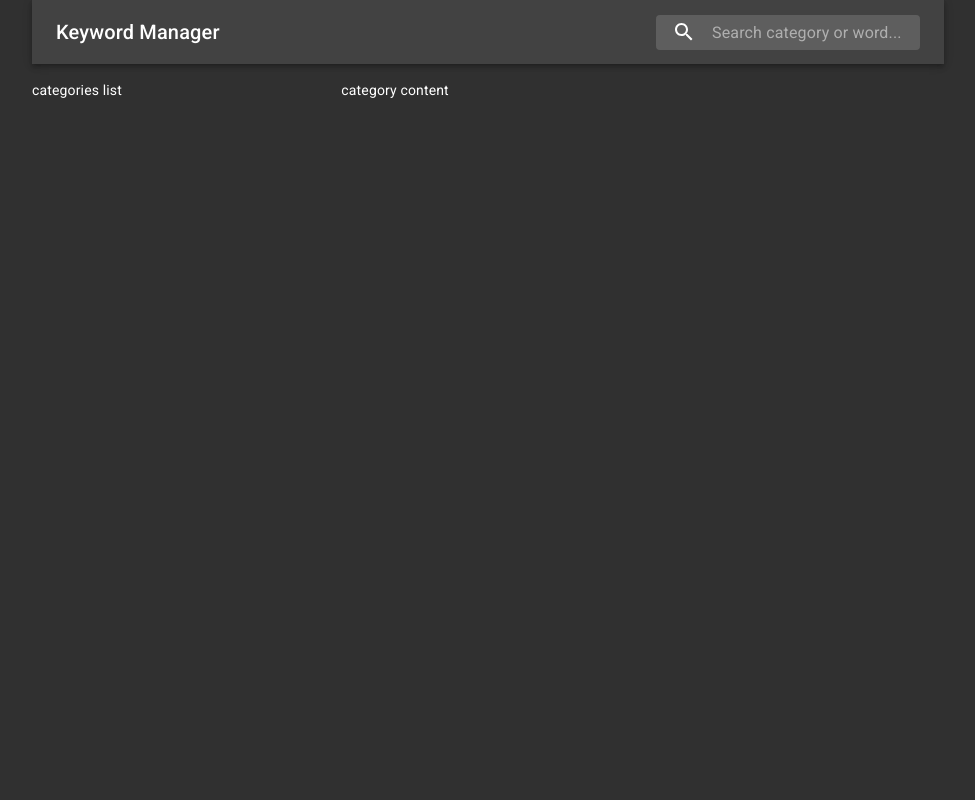
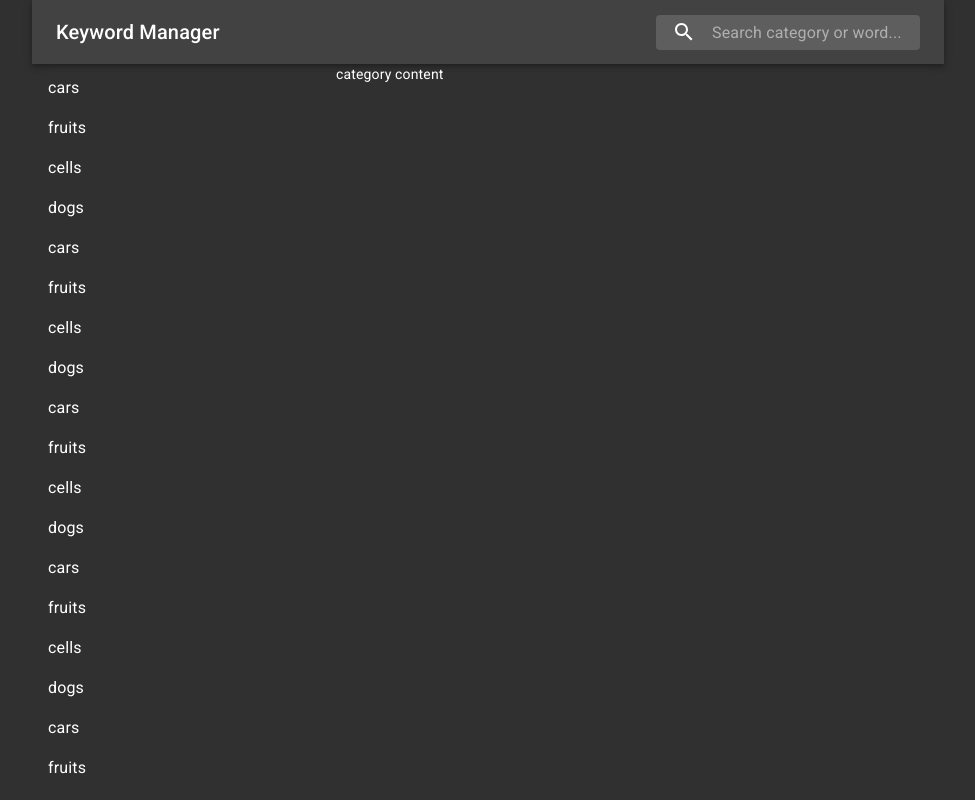
Before and after one commit to andrewMuntyan/simple-gq, a React (Create React App) app in the folder frontend/: page / in a window 1280 px wide. Shown: the whole page, without its empty margins (152-1127 px from the left). Built offline with nearby package versions, Linux system fonts and the light colour scheme.

Commit message:
F - CategoriesList component added

```diff
--- a/frontend/package.json
+++ b/frontend/package.json
@@ -12,6 +12,7 @@
     "apollo-link-http": "^1.5.15",
     "graphql": "^14.4.2",
     "graphql-tag": "^2.10.1",
+    "prop-types": "^15.7.2",
     "react": "^16.9.0",
     "react-dom": "^16.9.0",
     "react-scripts": "3.1.1",
--- a/frontend/src/components/App/App.js
+++ b/frontend/src/components/App/App.js
@@ -10,6 +10,7 @@ import Grid from '@material-ui/core/Grid';
 import { withApollo } from '../withApollo';
 import theme from './theme';
 import { AppBar } from '../AppBar';
+import { CategoriesList } from '../CategoriesList';
 
 // import { useQuery } from '@apollo/react-hooks';
 // import gql from 'graphql-tag';
@@ -23,10 +24,18 @@ import { AppBar } from '../AppBar';
 //   }
 // `;
 
+// TODO: move to constants maybe )
+const headerHeight = 64;
 // eslint-disable-next-line no-unused-vars
 const useStyles = makeStyles(currentTheme => ({
   root: {
     flexGrow: 1
+  },
+  headContainer: {
+    height: headerHeight
+  },
+  bodyContainer: {
+    height: `calc(100vh - ${headerHeight}px)`
   }
 }));
 
@@ -40,15 +49,15 @@ function App() {
       <CssBaseline />
       <Container maxWidth="md">
         <Box>
-          <Grid container className={classes.root} spacing={2}>
-            <Grid item xs={12} sm={12}>
+          <Grid container className={classes.root} spacing={0}>
+            <Grid item xs={12} className={classes.headContainer}>
               <AppBar />
             </Grid>
-            <Grid item xs={12} sm={4}>
-              categories list
-              {/* <CategoriesList /> */}
+
+            <Grid item xs={4} className={classes.bodyContainer}>
+              <CategoriesList />
             </Grid>
-            <Grid item xs={12} sm={8}>
+            <Grid item xs={8} className={classes.bodyContainer}>
               category content
               {/* <CategoryContent /> */}
             </Grid>
--- a/frontend/src/components/AppBar/AppBar.js
+++ b/frontend/src/components/AppBar/AppBar.js
@@ -1,3 +1,5 @@
+// somehow es-lint complains on import Icon from '@material-ui/icons/Icon'
+/* eslint-disable import/no-extraneous-dependencies */
 import React from 'react';
 import AppBar from '@material-ui/core/AppBar';
 import Toolbar from '@material-ui/core/Toolbar';
@@ -5,7 +7,7 @@ import Toolbar from '@material-ui/core/Toolbar';
 import Typography from '@material-ui/core/Typography';
 import InputBase from '@material-ui/core/InputBase';
 import { fade, makeStyles } from '@material-ui/core/styles';
-import MenuIcon from '@material-ui/icons/Menu';
+// import MenuIcon from '@material-ui/icons/Menu';
 import SearchIcon from '@material-ui/icons/Search';
 
 const useStyles = makeStyles(theme => {
@@ -48,8 +50,8 @@ const useStyles = makeStyles(theme => {
       justifyContent: 'center'
     },
     inputRoot: {
-      color: 'inherit'
-      // width: '100%'
+      color: 'inherit',
+      width: '100%'
     },
     inputInput: {
       padding: theme.spacing(1, 1, 1, 7),
--- /dev/null
+++ b/frontend/src/components/CategoriesList/CategoriesList.js
@@ -0,0 +1,85 @@
+import React from 'react';
+// import PropTypes from "prop-types";
+
+import { ListRow } from '../ListRow';
+import { List } from '../List';
+
+// TODO: change with request result
+const data = [
+  { name: 'cars' },
+  { name: 'fruits' },
+  { name: 'cells' },
+  { name: 'dogs' },
+  { name: 'cars' },
+  { name: 'fruits' },
+  { name: 'cells' },
+  { name: 'dogs' },
+  { name: 'cars' },
+  { name: 'fruits' },
+  { name: 'cells' },
+  { name: 'dogs' },
+  { name: 'cars' },
+  { name: 'fruits' },
+  { name: 'cells' },
+  { name: 'dogs' },
+  { name: 'cars' },
+  { name: 'fruits' },
+  { name: 'cells' },
+  { name: 'dogs' },
+  { name: 'cars' },
+  { name: 'fruits' },
+  { name: 'cells' },
+  { name: 'cars' },
+  { name: 'fruits' },
+  { name: 'cells' },
+  { name: 'dogs' },
+  { name: 'cars' },
+  { name: 'fruits' },
+  { name: 'cells' },
+  { name: 'dogs' },
+  { name: 'cars' },
+  { name: 'fruits' },
+  { name: 'cells' },
+  { name: 'dogs' },
+  { name: 'cars' },
+  { name: 'fruits' },
+  { name: 'cells' },
+  { name: 'dogs' },
+  { name: 'cars' },
+  { name: 'fruits' },
+  { name: 'cells' },
+  { name: 'dogs' },
+  { name: 'cars' },
+  { name: 'fruits' },
+  { name: 'cells' },
+  { name: 'cars' },
+  { name: 'fruits' },
+  { name: 'cells' },
+  { name: 'dogs' },
+  { name: 'cars' },
+  { name: 'fruits' },
+  { name: 'cells' },
+  { name: 'dogs' },
+  { name: 'cars' },
+  { name: 'fruits' },
+  { name: 'cells' },
+  { name: 'dogs' },
+  { name: 'cars' },
+  { name: 'fruits' },
+  { name: 'cells' },
+  { name: 'dogs' },
+  { name: 'cars' },
+  { name: 'fruits' },
+  { name: 'cells' },
+  { name: 'dogs' },
+  { name: 'cars' },
+  { name: 'fruits' },
+  { name: 'cells' },
+  { name: 'dogs' }
+];
+
+const CategoryContent = () => {
+  return <List itemsData={data} RowRenderer={ListRow} />;
+};
+
+export default CategoryContent;
--- /dev/null
+++ b/frontend/src/components/CategoriesList/index.js
@@ -0,0 +1 @@
+export { default as CategoriesList } from './CategoriesList';
--- /dev/null
+++ b/frontend/src/components/List/List.js
@@ -0,0 +1,63 @@
+import React from 'react';
+import PropTypes from 'prop-types';
+
+import { makeStyles } from '@material-ui/core/styles';
+import { FixedSizeList } from 'react-window';
+import AutoSizer from 'react-virtualized-auto-sizer';
+
+import { DefaultRowRenderer } from '../../utils';
+
+// eslint-disable-next-line no-unused-vars
+const useStyles = makeStyles(theme => ({
+  root: {
+    width: '100%',
+    height: '100%'
+  }
+}));
+
+const List = ({ itemsData, RowRenderer, itemSize }) => {
+  const classes = useStyles();
+
+  return (
+    <div className={classes.root}>
+      <AutoSizer>
+        {({ height, width }) => {
+          return (
+            <FixedSizeList
+              innerElementType="ul"
+              height={height}
+              width={width}
+              itemSize={itemSize}
+              itemCount={itemsData.length}
+              itemData={itemsData}
+            >
+              {({ style, ...rest }) => (
+                <div style={style}>
+                  {/* eslint-disable-next-line react/jsx-props-no-spreading */}
+                  <RowRenderer {...rest} />
+                </div>
+              )}
+            </FixedSizeList>
+          );
+        }}
+      </AutoSizer>
+    </div>
+  );
+};
+
+List.propTypes = {
+  itemsData: PropTypes.arrayOf(
+    PropTypes.shape({
+      name: PropTypes.string.isRequired
+    })
+  ).isRequired,
+  RowRenderer: PropTypes.elementType,
+  itemSize: PropTypes.number
+};
+
+List.defaultProps = {
+  itemSize: 40,
+  RowRenderer: DefaultRowRenderer
+};
+
+export default List;
--- /dev/null
+++ b/frontend/src/components/List/index.js
@@ -0,0 +1 @@
+export { default as List } from './List';
--- /dev/null
+++ b/frontend/src/components/ListRow/ListRow.js
@@ -0,0 +1,38 @@
+import React from 'react';
+import PropTypes from 'prop-types';
+
+import { makeStyles } from '@material-ui/core/styles';
+
+import ListItem from '@material-ui/core/ListItem';
+import ListItemText from '@material-ui/core/ListItemText';
+
+// eslint-disable-next-line no-unused-vars
+const useStyles = makeStyles(theme => ({
+  item: {
+    userSelect: 'none',
+    cursor: 'pointer'
+  }
+}));
+
+const ListRow = ({ index, data }) => {
+  const classes = useStyles();
+  // Access the items array using the "data" prop:
+  const item = data[index];
+
+  return (
+    <ListItem key={item.name}>
+      <ListItemText primary={`${item.name}`} className={classes.item} />
+    </ListItem>
+  );
+};
+
+ListRow.propTypes = {
+  index: PropTypes.number.isRequired,
+  data: PropTypes.arrayOf(
+    PropTypes.shape({
+      name: PropTypes.string.isRequired
+    })
+  ).isRequired
+};
+
+export default ListRow;
--- /dev/null
+++ b/frontend/src/components/ListRow/index.js
@@ -0,0 +1 @@
+export { default as ListRow } from './ListRow';
--- /dev/null
+++ b/frontend/src/utils/DefaultRowRenderer.js
@@ -0,0 +1,12 @@
+import React from 'react';
+import PropTypes from 'prop-types';
+
+const DefaultRowRenderer = ({ name }) => {
+  return <div>{name}</div>;
+};
+
+DefaultRowRenderer.propTypes = {
+  name: PropTypes.string.isRequired
+};
+
+export default DefaultRowRenderer;
--- /dev/null
+++ b/frontend/src/utils/index.js
@@ -0,0 +1 @@
+export { default as DefaultRowRenderer } from './DefaultRowRenderer';
```
